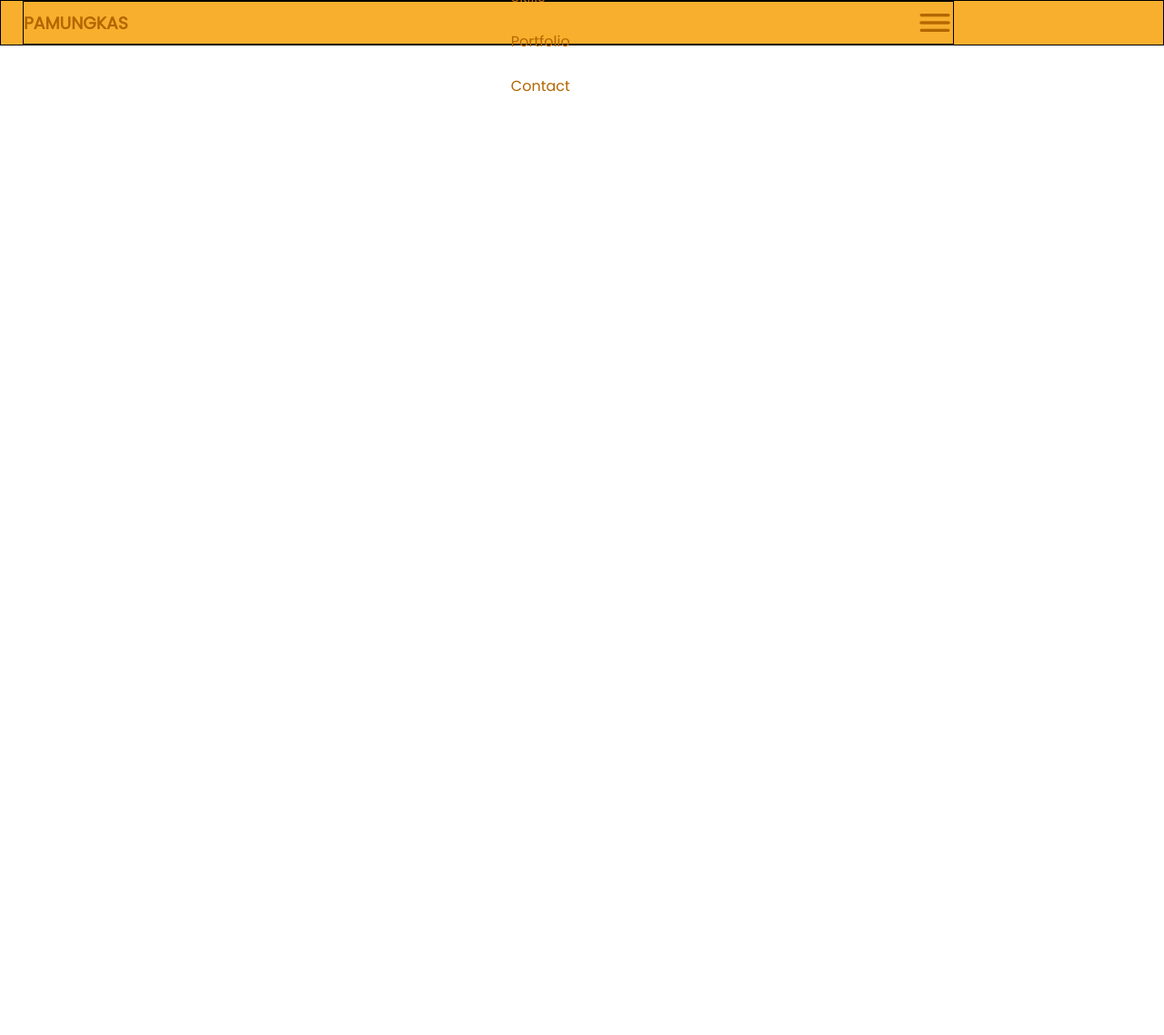
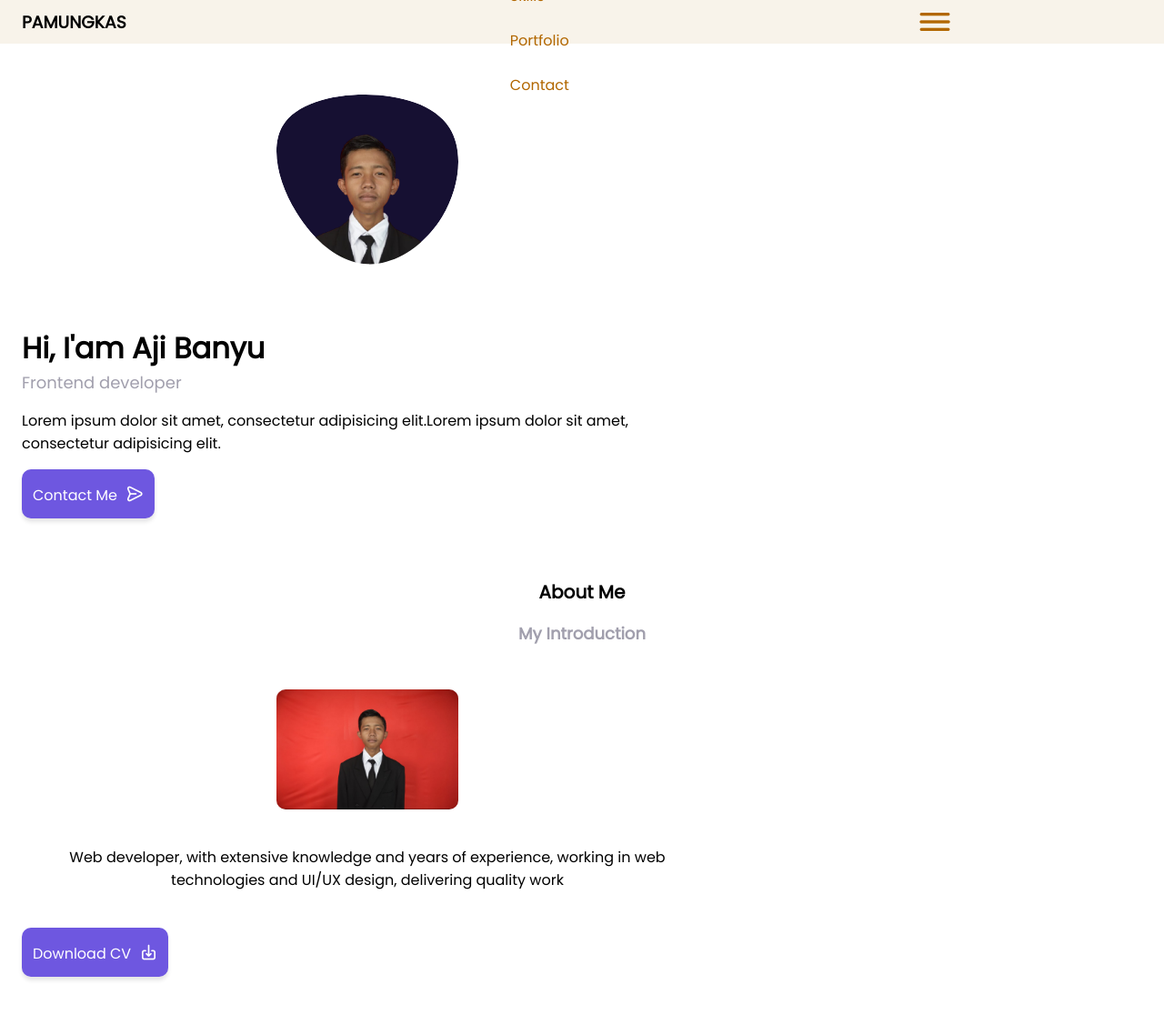
Before and after one commit to AjiBanyu/portfolio, a plain HTML site: page index.html in a window 1280 px wide. Shown: the whole page at 91% size. Before the commit the page ends 800 px from the top, so only its background shows below. Drawn offline with nearby package versions, Linux system fonts and the light colour scheme.

Commit message:
memperbaiki Home dan menambahkan About

```diff
--- a/css/style.css
+++ b/css/style.css
@@ -24,21 +24,48 @@ ul {
   list-style: none;
 }
 
+/* ======== SECTION ======== */
+.section {
+  padding: 2.5rem 0 4rem;
+}
+
+.section__title {
+  font-size: 20px;
+}
+
+.section__subtitle {
+  font-size: 1.125rem;
+  color: hsl(250, 8%, 65%);
+  margin-bottom: 3rem;
+}
+
+.section__title,
+.section__subtitle {
+  text-align: center;
+  /* margin: 0; */
+}
+
 /* ========== LAYOUT ========== */
 .container {
   max-width: 760px;
   margin-right: 1.5rem;
   margin-left: 1.5rem;
-  border: 1px solid;
+  /* border: 1px solid; */
+}
+
+.grid {
+  display: grid;
+  gap: 1.5rem;
 }
 
 .l-header {
   width: 100%;
   position: fixed;
   top: 0;
-  background-color: #f8af2d;
+  /* background-color: #f8af2d; */
+  background-color: #f8f3ea;
   z-index: 100;
-  border: 1px solid;
+  /* border: 1px solid; */
 }
 
 /* ========= NAV ======= */
@@ -59,7 +86,8 @@ ul {
     width: 100%;
     /* padding: 1.5rem 0 1rem; */
     text-align: center; /* text berada di tengah */
-    background-color: var(--body-color);
+    background-color: #f8f3ea;
+
     transition: 0.4s; /* efek transisi */
     box-shadow: 0 4px 4px rgba(0, 0, 0, 0.1); /* untuk membubat bayangan pada nav menu */
     border-radius: 0 0 1rem 1rem; /* membuat lekukan pada ujung kotak nav */
@@ -94,3 +122,76 @@ ul {
 .show__menu {
   top: 3rem;
 }
+
+/* ============ HOME ========== */
+.home__container {
+  gap: 1rem;
+}
+
+.home__content {
+  grid-template-columns: 1fr;
+  padding-top: 3.5rem;
+  align-items: center;
+}
+
+.home__blob {
+  width: 200px;
+  fill: #161032;
+}
+
+.home__img {
+  place-self: center;
+}
+
+.home__blob-img {
+  width: 400px;
+}
+
+.home__data {
+  grid-column: 1/2;
+  padding: 10px 0;
+}
+
+.home__title {
+  font-size: 32px;
+  margin-bottom: 0;
+}
+
+.home__subtitle {
+  font-size: 1.125rem;
+  color: hsl(250, 8%, 65%);
+  font-weight: 500;
+  margin: 0 0 0.75rem 0;
+}
+
+/* ======= BUTTON ======= */
+.button {
+  display: inline-block;
+  /* border: 1px solid; */
+  background-color: hsl(250, 69%, 61%);
+  color: #fff;
+  border-radius: 10px;
+  padding: 12px;
+  /* margin-bottom: 2rem;s */
+  box-shadow: 0 4px 4px rgba(0, 0, 0, 0.1);
+}
+
+.button:hover {
+  background-color: hsl(250, 57%, 53%);
+}
+
+.button-icon {
+  font-size: 1.25rem;
+  padding-left: 5px;
+}
+
+/* =========== ABOUT ========= */
+.about__img {
+  width: 200px;
+  border-radius: 10px;
+  place-self: center;
+}
+
+.about__description {
+  text-align: center;
+}
--- a/index.html
+++ b/index.html
@@ -24,12 +24,12 @@
     <header class="l-header">
         <nav class="nav container">
             <div class="logo">
-                <h3>PAMUNGKAS</h3>
+                <h3><a href="#home">PAMUNGKAS</a></h3>
             </div>
 
             <div class="nav__menu" id="nav-menu">
                 <ul class="nav__list" id="nav-list">
-                    <li class="nav__item"><a href="#" class="nav__link">About</a> </li>
+                    <li class="nav__item"><a href="#about" class="nav__link">About</a> </li>
                     <li class="nav__item"><a href="#" class="nav__link">Skills</a></li>
                     <li class="nav__item"><a href="#" class="nav__link">Portfolio</a></li>
                     <li class="nav__item"><a href="" class="nav__link">Contact</a></li>
@@ -49,12 +49,55 @@
         <!-- ============ HOME ============ -->
         <section class="home" id="home">
             <div class="home__container container grid">
-                <div class="home__content">
-
+                <div class="home__content grid">
+                    <div class="home__img">
+                        <svg class="home__blob" viewBox="0 0 200 187" xmlns="http://www.w3.org/2000/svg" xmlns:xlink="http://www.w3.org/1999/xlink">
+                            <mask id="mask0" mask-type="alpha">
+                                <path d="M190.312 36.4879C206.582 62.1187 201.309 102.826 182.328 134.186C163.346 165.547
+                                130.807 187.559 100.226 186.353C69.6454 185.297 41.0228 161.023 21.7403 129.362C2.45775
+                                97.8511 -7.48481 59.1033 6.67581 34.5279C20.9871 10.1032 59.7028 -0.149132 97.9666
+                                0.00163737C136.23 0.303176 174.193 10.857 190.312 36.4879Z"/>
+                            </mask>
+                            <g mask="url(#mask0)">
+                                <path d="M190.312 36.4879C206.582 62.1187 201.309 102.826 182.328 134.186C163.346
+                                165.547 130.807 187.559 100.226 186.353C69.6454 185.297 41.0228 161.023 21.7403
+                                129.362C2.45775 97.8511 -7.48481 59.1033 6.67581 34.5279C20.9871 10.1032 59.7028
+                                -0.149132 97.9666 0.00163737C136.23 0.303176 174.193 10.857 190.312 36.4879Z"/>
+                                <image class="home__blob-img" x="-110" xlink:href="img/my_photo.png"/>
+                            </g>
+                        </svg>
+                    </div>
+                    <div class="home__data">
+                        <h1 class="home__title">Hi, I'am Aji Banyu</h1>
+                        <h3 class="home__subtitle">Frontend developer</h3>
+                        <p class="home__description">Lorem ipsum dolor sit amet, consectetur adipisicing elit.Lorem ipsum dolor sit amet, consectetur adipisicing elit.  </p>
+                        <a href="#contact" class="button button--flex">
+                            Contact Me <i class="uil uil-message button-icon"></i>
+                        </a>
+                    </div>
                 </div>
             </div>
         </section>
 
+        <!-- ============== ABOUT =============== -->
+        <section class="about section" id="about">
+            <h1 class="section__title">About Me</h1>
+            <h2 class="section__subtitle">My Introduction</h2>
+
+            <div class="about__container container grid">
+                <img src="img/my_photo.jpg" alt="" class="about__img">
+
+                <div class="about__data">
+                    <p class="about__description">Web developer, with extensive knowledge and years of experience, working in web technologies and UI/UX design, delivering quality work</p>
+                </div>
+                <div class="about__button">
+                    <a download="" href="" class="button button--flex">
+                        Download CV
+                        <i class="uil uil-download-alt button-icon"></i>
+                    </a>
+                </div>
+            </div>
+        </section>
     </main>
 
 
--- a/js/script.js
+++ b/js/script.js
@@ -14,7 +14,15 @@ const showMenu = (toggleId, navId) =>{
 }
 showMenu('nav-input','nav-menu')
 
+const navLink = document.querySelectorAll('.nav__link');
 
+function linkAction(){
+    const navMenu = document.getElementById('nav-menu');
+
+    navMenu.classList.remove('show__menu');
+}
+
+navLink.forEach(n => n.addEventListener('click', linkAction))
  // untuk sidebar animation X
 
 // var toggled = false;
```
Also changed, not shown: img/blob.svg (added), img/my_photo.jpg (added).
